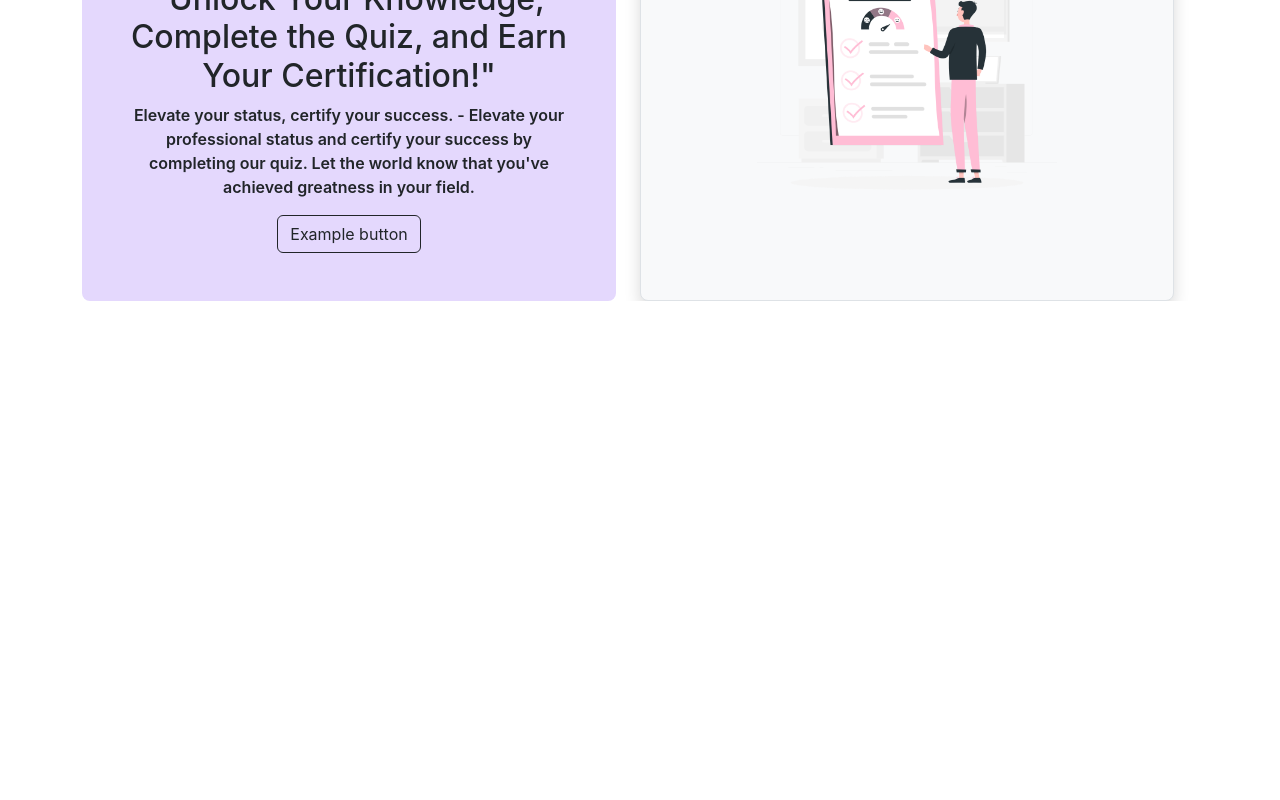
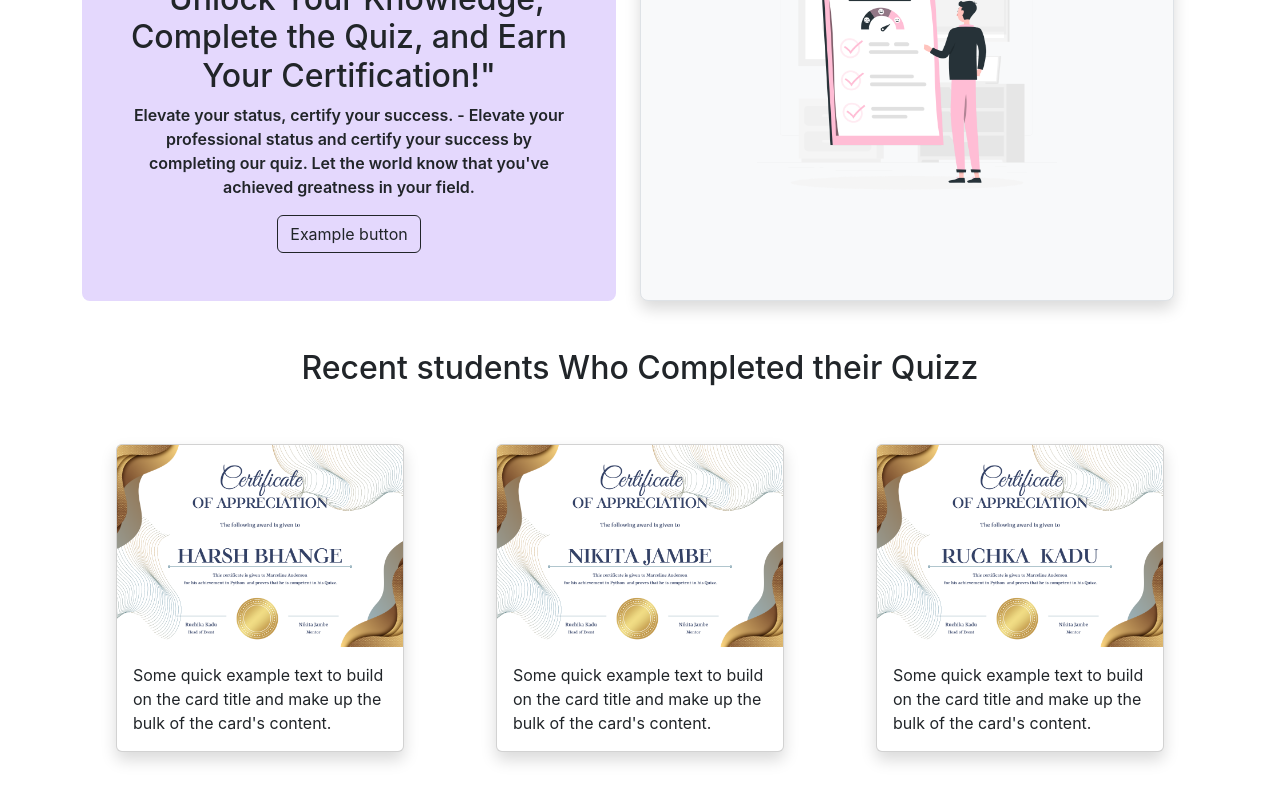
Before and after one commit to harshbhange0/quizmaster, a React (Create React App) app: page / in a window 1280 px wide. Shown: the part 872-1672 px from the top of the page. Before the commit the page ends 1173 px from the top, so only its background shows below. Built offline with nearby package versions, Linux system fonts and the light colour scheme.

Commit message:
certification card created

```diff
--- a/src/App.css
+++ b/src/App.css
@@ -52,4 +52,7 @@
 .back-color {
     background-color: #e4d8fd;
   }
+  .width-in-rem{
+    width: 18rem;
+  }
 /* certification css end */
--- a/src/Components/Certification.js
+++ b/src/Components/Certification.js
@@ -25,8 +25,37 @@ function Certification() {
           </div>
         </div>
       </div>
+      <h2 className="text-lg-center text-md-center mt-5">Recent students Who Completed their Quizz</h2>
+    <div className="row">
+      <div className="col col-md-4">
+        <div className="card m-auto my-5  shadow width-in-rem " >
+          <img src={harshCertificate} className="card-img-top" alt="..."/>
+          <div className="card-body">
+            <p className="card-text">Some quick example text to build on the card title and make up the bulk of the card's
+              content.</p>
+          </div>
+        </div>
+      </div>
+      <div className="col col-md-4">
+        <div className="card m-auto my-5  shadow width-in-rem " >
+          <img src={nikitaCertificate} className="card-img-top" alt="..."/>
+          <div className="card-body">
+            <p className="card-text">Some quick example text to build on the card title and make up the bulk of the card's
+              content.</p>
+          </div>
+        </div>
+      </div>
+      <div className="col col-md-4">
+        <div className="card m-auto my-5 shadow  width-in-rem">
+          <img src={ruchikaCertificate} className="card-img-top" alt="..."/>
+          <div className="card-body">
+            <p className="card-text">Some quick example text to build on the card title and make up the bulk of the card's
+              content.</p>
+          </div>
+        </div>
+      </div>
 
-
+    </div>
 
 
 
```
